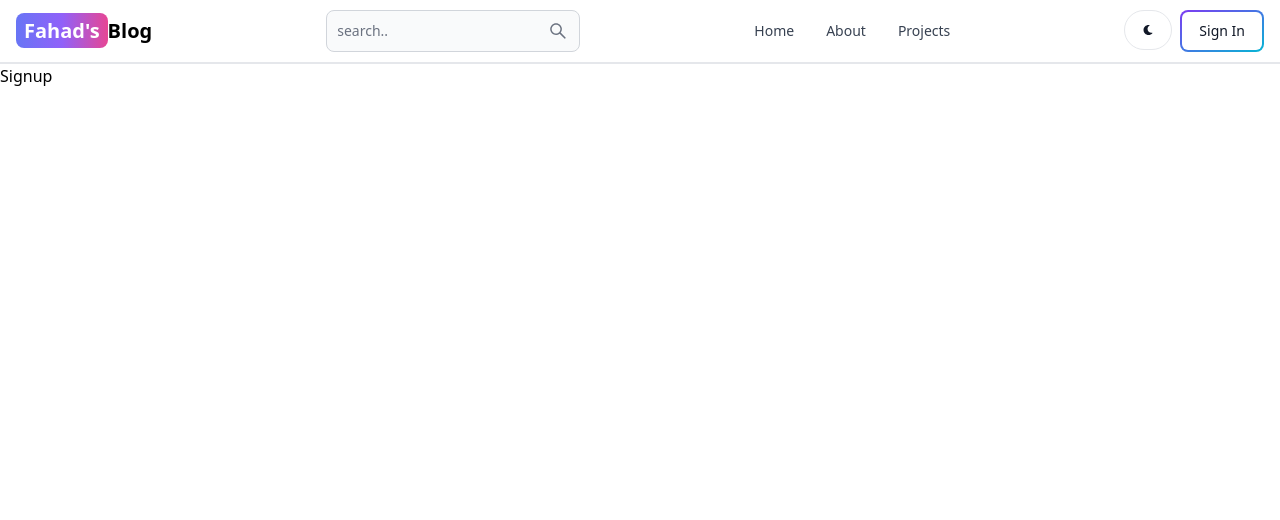
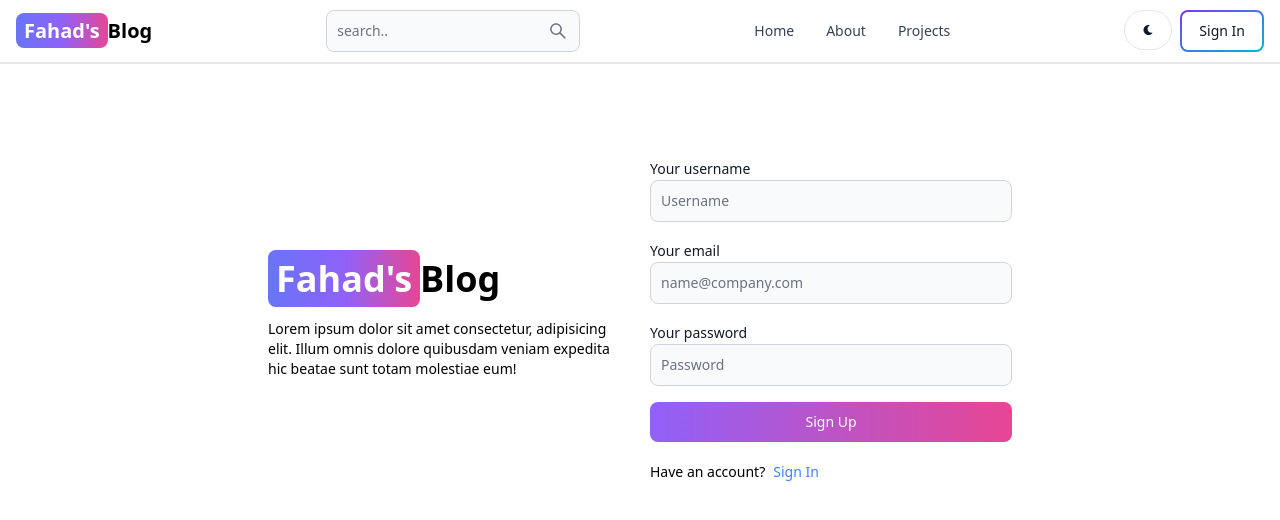
Before and after one commit to FahadNishad/mern-blog, a React (Vite) app in the folder client/: page /sign-up in a window 1280 px wide. Shown: the top 520 px of the page. Built offline with nearby package versions, Linux system fonts and the light colour scheme.

Commit message:
complete signup page ui

```diff
--- a/client/src/Pages/SignUp.jsx
+++ b/client/src/Pages/SignUp.jsx
@@ -1,8 +1,56 @@
+import { Button, Label, TextInput } from 'flowbite-react'
 import React from 'react'
+import { Link } from 'react-router-dom'
 
 const Signup = () => {
   return (
-    <div>Signup</div>
+    <div className='min-h-screen mt-20'>
+      <div className='flex p-3 max-w-3xl mx-auto flex-col md:flex-row md:items-center gap-5'>
+
+      {/* this is for left side  */}
+      <div className='flex-1'>
+      <Link
+        to="/"
+        className="font-bold dark:text-white text-3xl md:text-4xl"
+      >
+        <span className="px-2  py-1 bg-gradient-to-r from-indigo-500 via-purple-500 to-pink-500 rounded-lg text-white">
+          Fahad's
+        </span>
+        Blog
+      </Link>
+      <p className='text-sm mt-5'>
+        Lorem ipsum dolor sit amet consectetur, adipisicing elit. Illum omnis dolore quibusdam veniam expedita hic beatae sunt totam molestiae eum!
+      </p>
+      </div>
+
+      {/* this is for right side  */}
+      <div className='flex-1'>
+
+        <form className='flex flex-col gap-4'>
+          <div>
+            <Label value='Your username'></Label>
+            <TextInput type='text' placeholder='Username' id='username'/>
+          </div>
+          <div>
+            <Label value='Your email'></Label>
+            <TextInput type='text' placeholder='name@company.com' id='email'/>
+          </div>
+          <div>
+            <Label value='Your password'></Label>
+            <TextInput type='text' placeholder='Password' id='password'/>
+          </div>
+          <Button gradientDuoTone='purpleToPink' type='submit'>Sign Up</Button>
+        </form>
+        <div className='flex gap-2 text-sm mt-5'>
+          <span>Have an account?</span>
+          <Link to='/sign-in' className='text-blue-500'>Sign In</Link>
+        </div>
+
+      </div>
+
+
+      </div>
+    </div>
   )
 }
 
```
